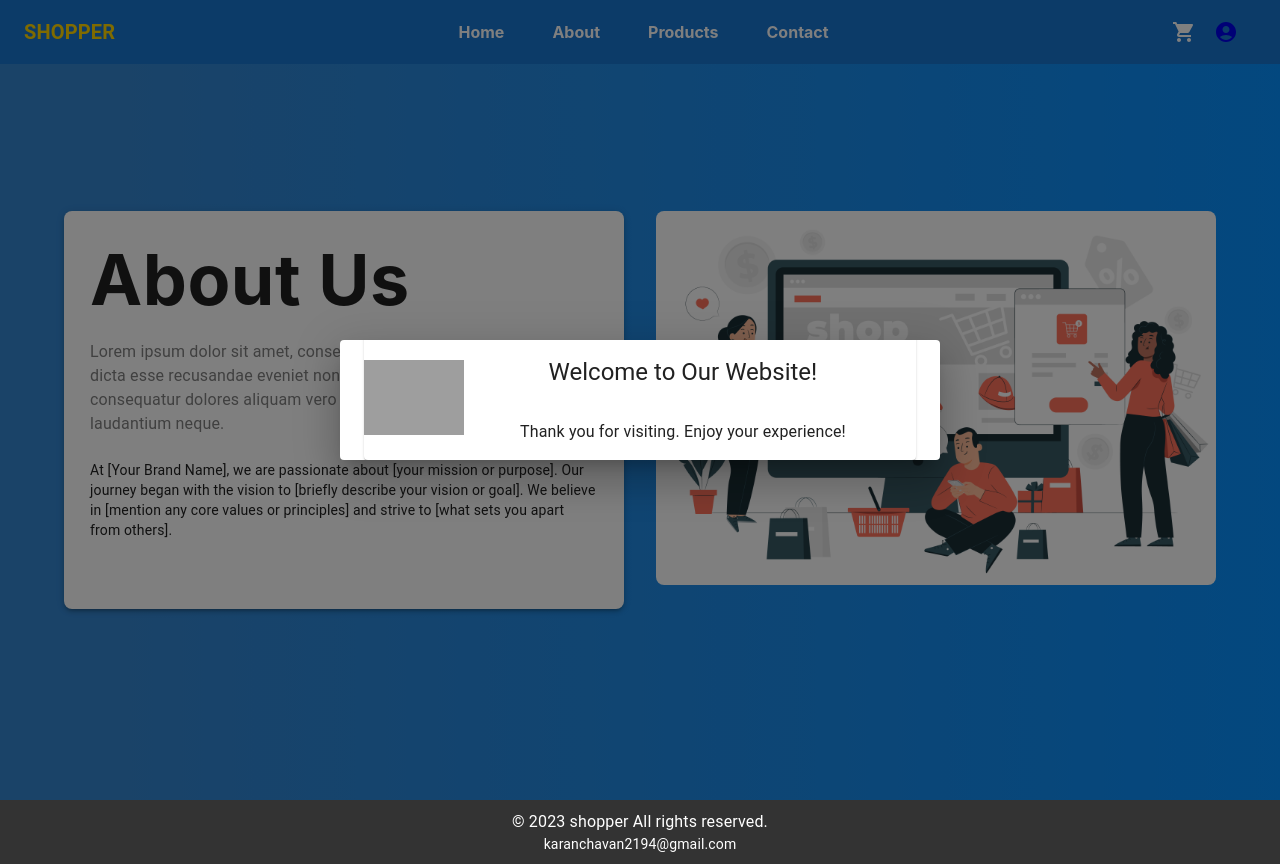
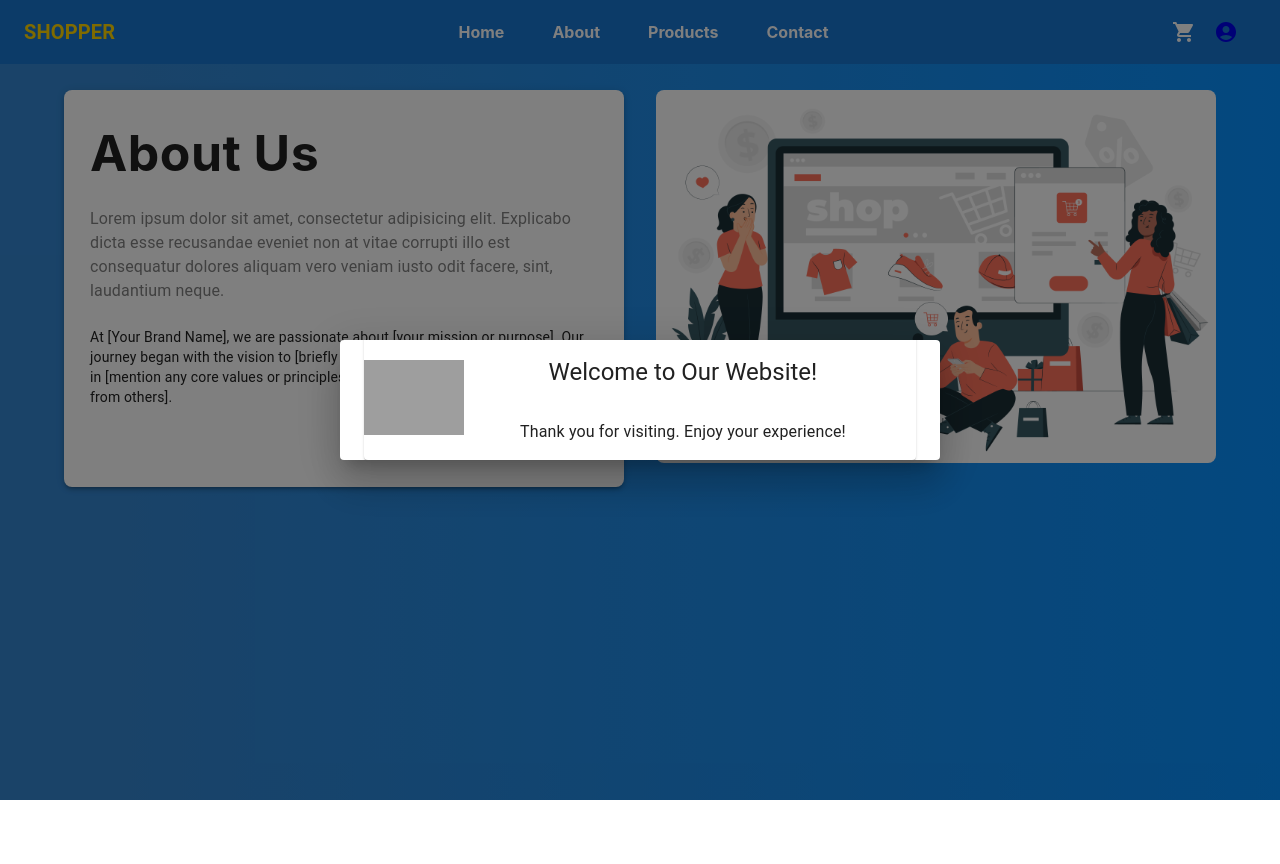
Before and after one commit to githubkaran2194/e-commerce-project, a React (Create React App) app: page /about in a window 1280 px wide. After the commit the page ends 800 px from the top, so only its background shows below. Built offline with nearby package versions, Linux system fonts and the light colour scheme; grey boxes are pictures that could not be loaded.

Commit message:
fourth commit

```diff
--- a/src/App.js
+++ b/src/App.js
@@ -11,7 +11,6 @@ import Login from './components/Login';
 import SignUp from './components/SignUp';
 import Cart from './pages/Cart';
 import ResetPassword from './components/ResetPassword';
-import Footer from './components/Footer';
 import StartingPop from './pages/StartingPop';
 
 function App() {
@@ -62,7 +61,6 @@ function App() {
             element={<h1>page not found</h1>}
           />
         </Routes>
-        <Footer />
       </BrowserRouter>
     </>
   );
--- a/src/components/Footer.js
+++ /dev/null
@@ -1,21 +0,0 @@
-// Footer.js
-import React from 'react';
-import { Box, Typography } from '@mui/material';
-
-const Footer = () => {
-  const footerStyle = {
-    backgroundColor: '#333',
-    color: '#fff',
-    padding: '10px',
-    textAlign: 'center',
-  };
-
-  return (
-    <Box style={footerStyle}>
-      <Typography variant="body1">&copy; 2023 shopper All rights reserved.</Typography>
-      <Typography variant="body2">karanchavan2194@gmail.com</Typography>
-    </Box>
-  );
-};
-
-export default Footer;
--- a/src/components/Navbar.js
+++ b/src/components/Navbar.js
@@ -146,11 +146,6 @@ const Navbar = ({ cart, handleLogout, isLoggedIn }) => {
             </Link>
           </ListItem>
           <ListItem>
-            <Link to="/cart" style={{ textDecoration: 'none', color: 'white' }} onClick={() => setDrawer(false)}>
-              <Badge badgeContent={cart.length} variant="standard" color="error">
-                <ShoppingCart sx={{ '&.MuiSvgIcon-root': { fontSize: '60px' } }} />
-              </Badge>
-            </Link>
           </ListItem>
         </List>
       </Drawer>
--- a/src/pages/About.js
+++ b/src/pages/About.js
@@ -1,16 +1,18 @@
-import { Card, CardContent, Container, Grid, Typography } from '@mui/material'
+import { Box, Card, CardContent, Container, Grid, Typography } from '@mui/material'
 import React from 'react'
 import about from '../imges/about.jpg'
 
 const About = () => {
   return (
     <>
-      <Container sx={{ display:"flex", justifyContent:"center", alignItems:"center", height: "100vh" }}>
+      <Container sx={{ display:"flex", justifyContent:"center", alignItems:"center", mt:"90px"}}>
+      <Box>
         <Grid container spacing={4}>
           <Grid item sm={6} md={6} lg={6}>
             <Card sx={{ boxShadow: 3, borderRadius: 2, height: '100%', p:"10px" }}>
               <CardContent>
-                <Typography variant="h4" sx={{ mb: 2, fontSize:"70px", fontWeight:"bolder", fontFamily:"inherit" }}>
+                <Typography sx={{ mb: 2, fontSize:"50px", fontWeight:"bolder", fontFamily:"inherit"
+                }}>
                   About Us
                 </Typography>
                 <Typography variant="body1" sx={{ mb: 3, color:"grey" }}>
@@ -30,6 +32,7 @@ const About = () => {
             />
           </Grid>
         </Grid>
+        </Box>
       </Container>
     </>
   )
--- a/src/pages/Cart.js
+++ b/src/pages/Cart.js
@@ -25,7 +25,7 @@ const Checkout = ({ cart, setCart }) => {
     };
 
   return (
-    <Box sx={{ textAlign: 'center' ,display:"flex", justifyContent:"center", alignItems:"center", height:"100vh"}}>
+    <Box sx={{ textAlign: 'center' ,display:"flex", justifyContent:"center", alignItems:"center", m:"60px 0"}}>
      <Container>
      {cart.length === 0 ? (
       <Typography variant="h5" sx={{ fontWeight: "bold", fontFamily: "monospace", color: "white" }}>
--- a/src/pages/CheckoutForm.js
+++ b/src/pages/CheckoutForm.js
@@ -1,5 +1,5 @@
 import React, { useState } from 'react';
-import { Grid, TextField, FormControl, InputLabel, Select, MenuItem, Box, Button, Typography } from '@mui/material';
+import { Grid, TextField, FormControl, InputLabel, Select, MenuItem, Box, Button, Typography, Container } from '@mui/material';
 
 const CheckoutForm = () => {
 
@@ -46,7 +46,8 @@ const CheckoutForm = () => {
       }
   }
   return (
-    <>
+    <Box>
+   <Container>
    <Typography sx={{ fontFamily: 'monospace', fontWeight: 'bold', fontSize: '26px' }}>Shipping Address</Typography>
    <Grid container spacing={2} sx={{ p: '20px' }}>
      <Grid item xs={12} sm={6}>
@@ -187,7 +188,8 @@ const CheckoutForm = () => {
    </Grid>
 
    <Button variant='contained' onClick={handleSubmit}>Submit</Button>
-    </>
+   </Container>
+    </Box>
   );
 };
 
--- a/src/pages/FilterSection.js
+++ b/src/pages/FilterSection.js
@@ -2,10 +2,9 @@ import { Box, Button, Container } from '@mui/material';
 
 const FilterSection = ({ handleFilter }) => {
     return (
-        <Container sx={{ m: "10px", display: "flex", justifyContent: "center", alignItems: "center" }}>
+        <Container sx={{ display: "flex", justifyContent: "center", alignItems: "center", height:"35vh" }}>
             <Box sx={{ flexWrap: "wrap" }}>
                 <Button color='inherit' variant='contained' sx={{ m: "5px" }} onClick={() => handleFilter('All')}>All</Button>
-                <Button color='inherit' variant='contained' sx={{ m: "5px" }} onClick={() => handleFilter("men")}>Men</Button>
                 <Button color='inherit' variant='contained' sx={{ m: "5px" }} onClick={() => handleFilter('Women')}>Women</Button>
                 <Button color='inherit' variant='contained' sx={{ m: "5px" }} onClick={() => handleFilter('Jewelery')}>Jewelry</Button>
                 <Button color='inherit' variant='contained' sx={{ m: "5px" }} onClick={() => handleFilter('Electronic')}>Electronic</Button>
--- a/src/pages/HeroSection.js
+++ b/src/pages/HeroSection.js
@@ -29,6 +29,7 @@ const HeroSection = () => {
                                 backgroundColor: 'primary.main',
                                 color: 'white',
                                 mt: '20px',
+                                textDecoration:'none'
                             }}
                         >
                             Explore Now
--- a/src/pages/PageDetail.js
+++ b/src/pages/PageDetail.js
@@ -66,11 +66,11 @@ const PageDetail = ({addToCart}) => {
                                         <Typography color="text.secondary">${item.price}</Typography>
                                     </CardContent>
                                     <CardActions>
-                                        <Button variant='contained' color='success' onClick={()=>addToCart(item)}>
+                                        <Button variant='contained' color='success' onClick={()=>addToCart(item)} size='small'>
                                             Add To Cart
                                         </Button>
                                         <Link to='/product'>
-                                        <Button variant='contained' color='error' sx={{ml:"10px"}}>
+                                        <Button variant='contained' color='error' sx={{ml:"10px"}} size='small'>
                                         back to products
                                     </Button>
                                         </Link>
--- a/src/pages/Product.js
+++ b/src/pages/Product.js
@@ -51,7 +51,7 @@ const Product = ({ addToCart }) => {
     };
 
   return (
-    <Container sx={{ m: '10px auto' }}>
+    <Container >
     <FilterSection handleFilter={handleFilter}/>
       <Grid container spacing={3}>
         {filterData.map((item) => (
```
Lines whose indentation alone changed are shown as unchanged.
